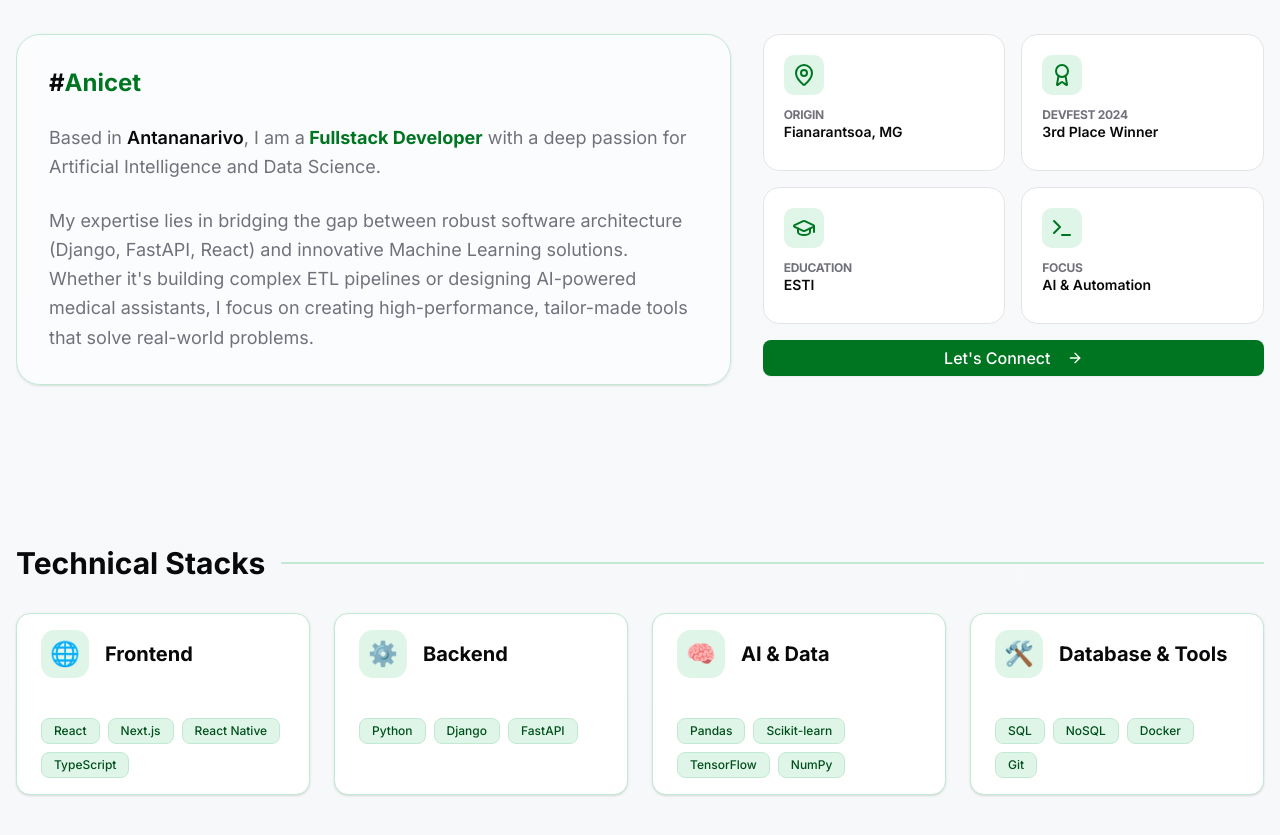
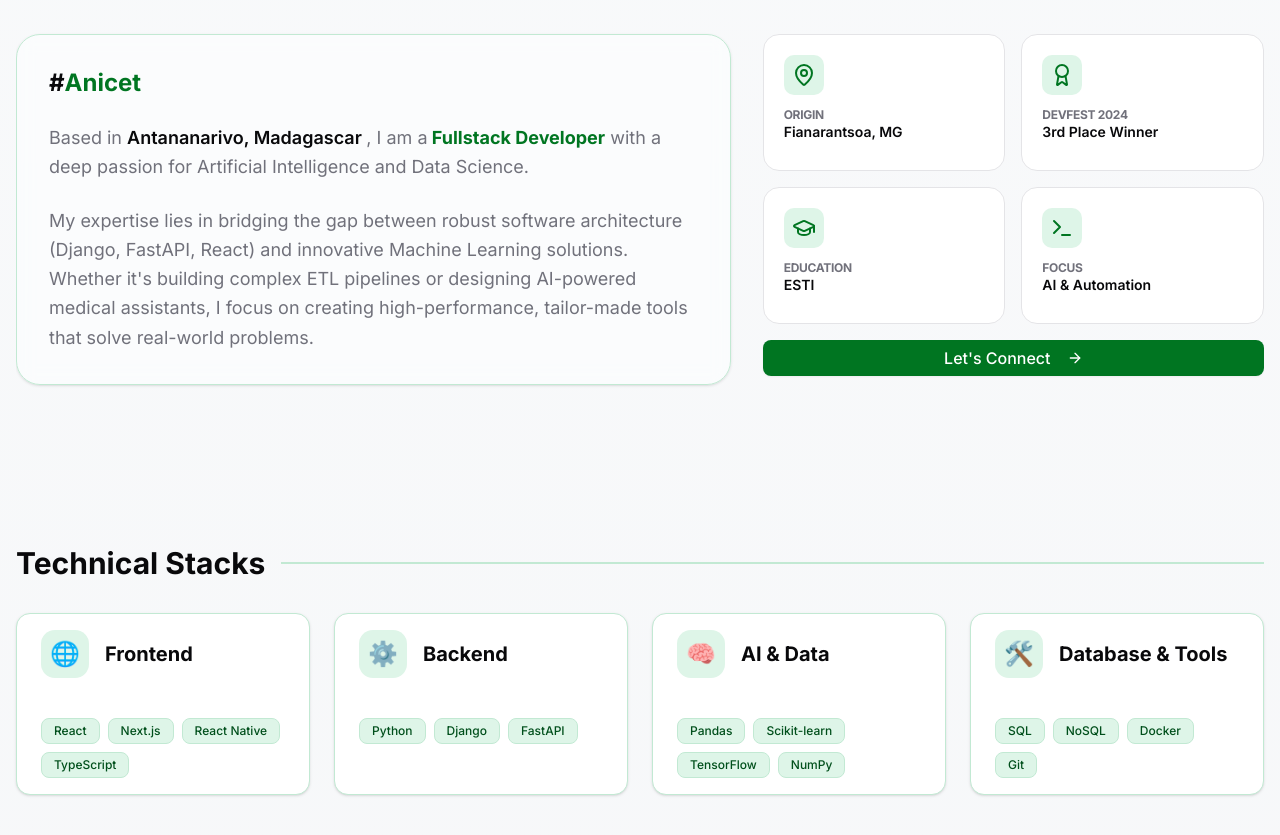
Before and after one commit to AnicetJonhia/Portfolio, a Next.js app: page / in a window 1280 px wide. Shown: the part 960-1795 px from the top of the page. Built offline with nearby package versions, Linux system fonts and the light colour scheme.

Commit message:
conact section : ui

```diff
--- a/src/components/sections/about-section.tsx
+++ b/src/components/sections/about-section.tsx
@@ -41,7 +41,7 @@ export function AboutSection() {
           </motion.h3>
 
           <motion.p variants={itemVariants} className="text-lg leading-relaxed text-muted-foreground mb-6">
-            Based in <span className="font-semibold text-foreground">Antananarivo</span>, I am a
+            Based in <span className="font-semibold text-foreground">Antananarivo, Madagascar </span>, I am a
             <span className="text-emerald-600 font-bold"> Fullstack Developer</span> with a deep passion for
             Artificial Intelligence and Data Science.
           </motion.p>
```
